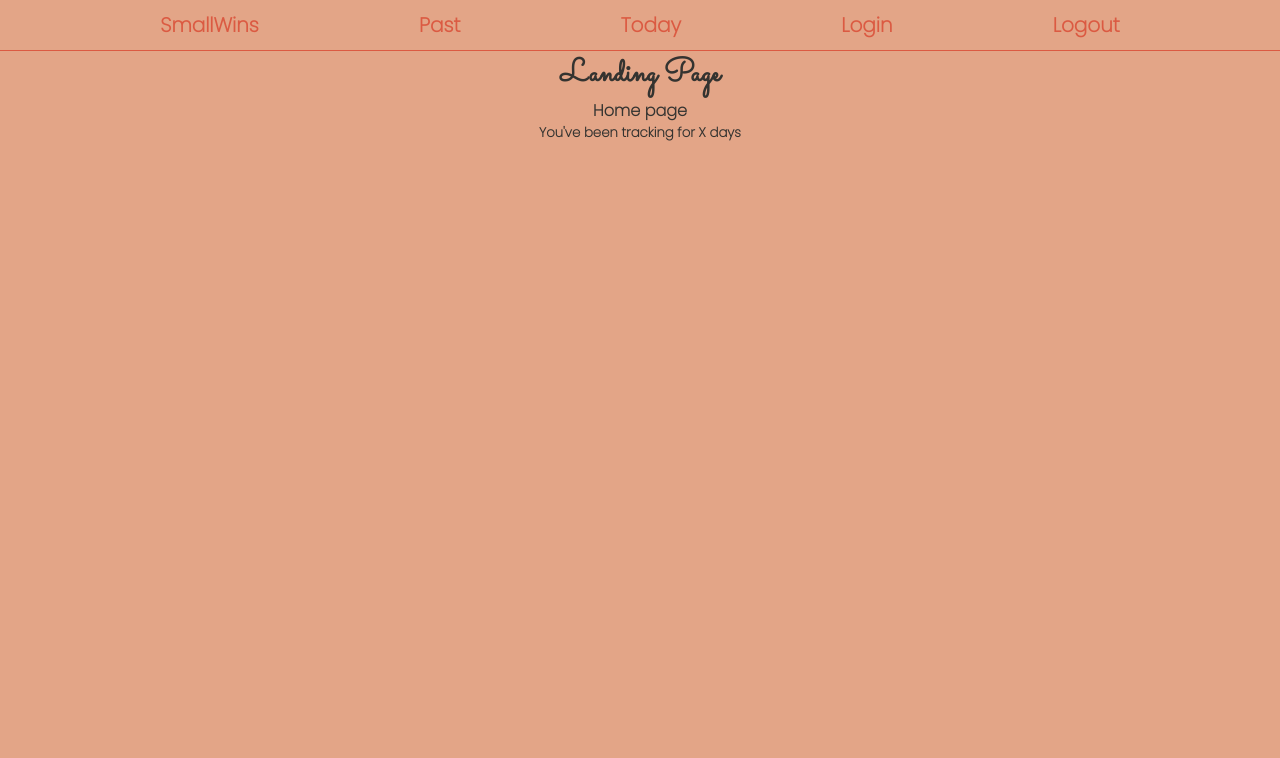
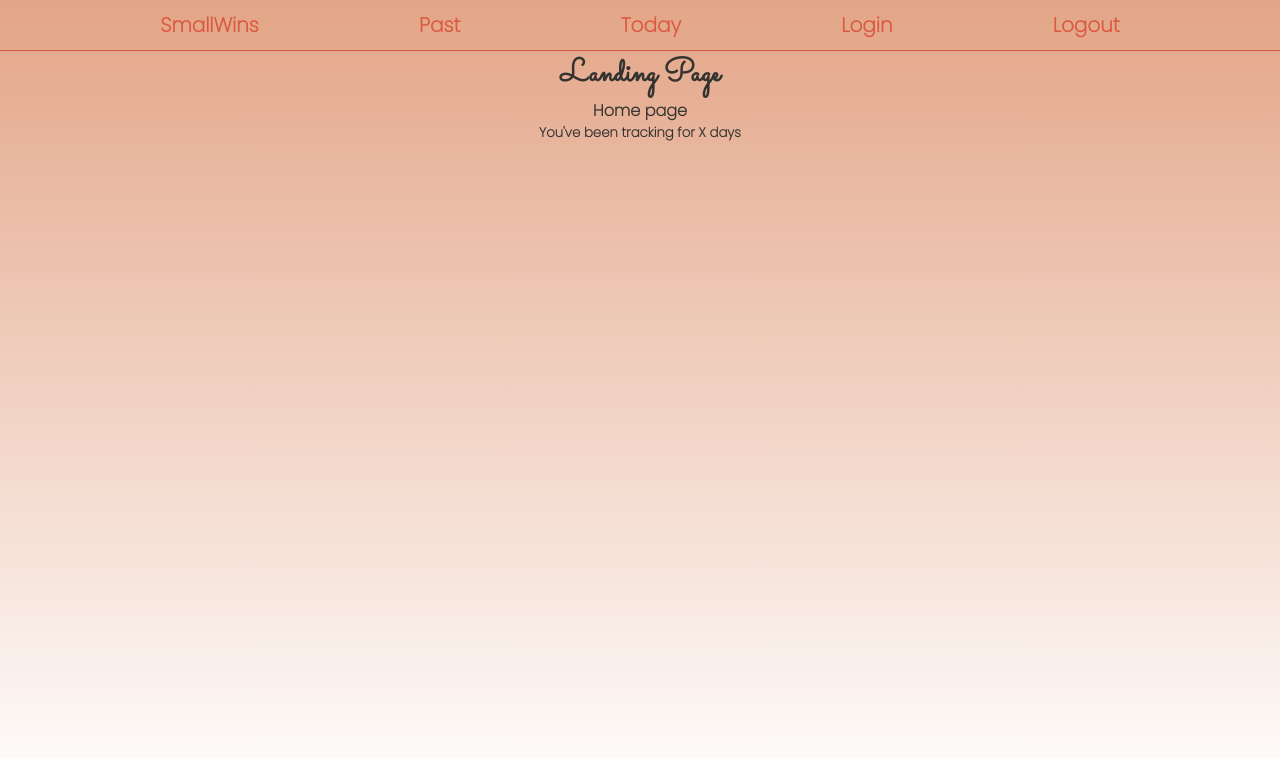
Before and after one commit to SuitcaseCoder/smallwins, a React (Create React App) app: page / in a window 1280 px wide. Shown: the top 758 px of the page. Built offline with nearby package versions, Linux system fonts and the light colour scheme; a web font is replaced by a local one; what javascript-time-ago would draw is missing.

Commit message:
bg color change

```diff
--- a/src/App.css
+++ b/src/App.css
@@ -4,7 +4,9 @@
   box-sizing: border-box;
 }
 body {
-  background: #E3A587;
+  background: rgb(255,255,255);
+background: linear-gradient(0deg, rgba(255,255,255,1) 0%, rgba(227, 165, 135,1) 100%);
+  /* background: rgb(227, 165, 135); */
   color: #343330;
   font-family: "Amatic SC", cursive;
   min-height: 100vh;
```
